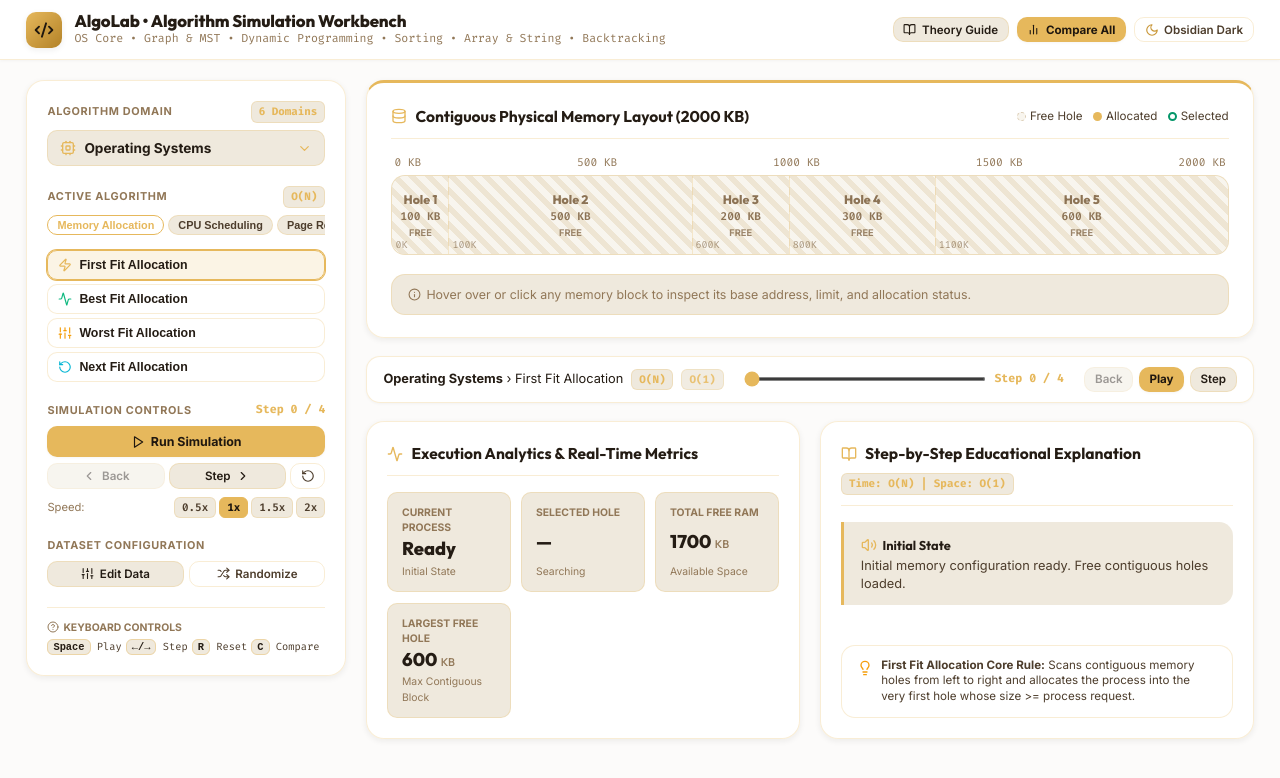
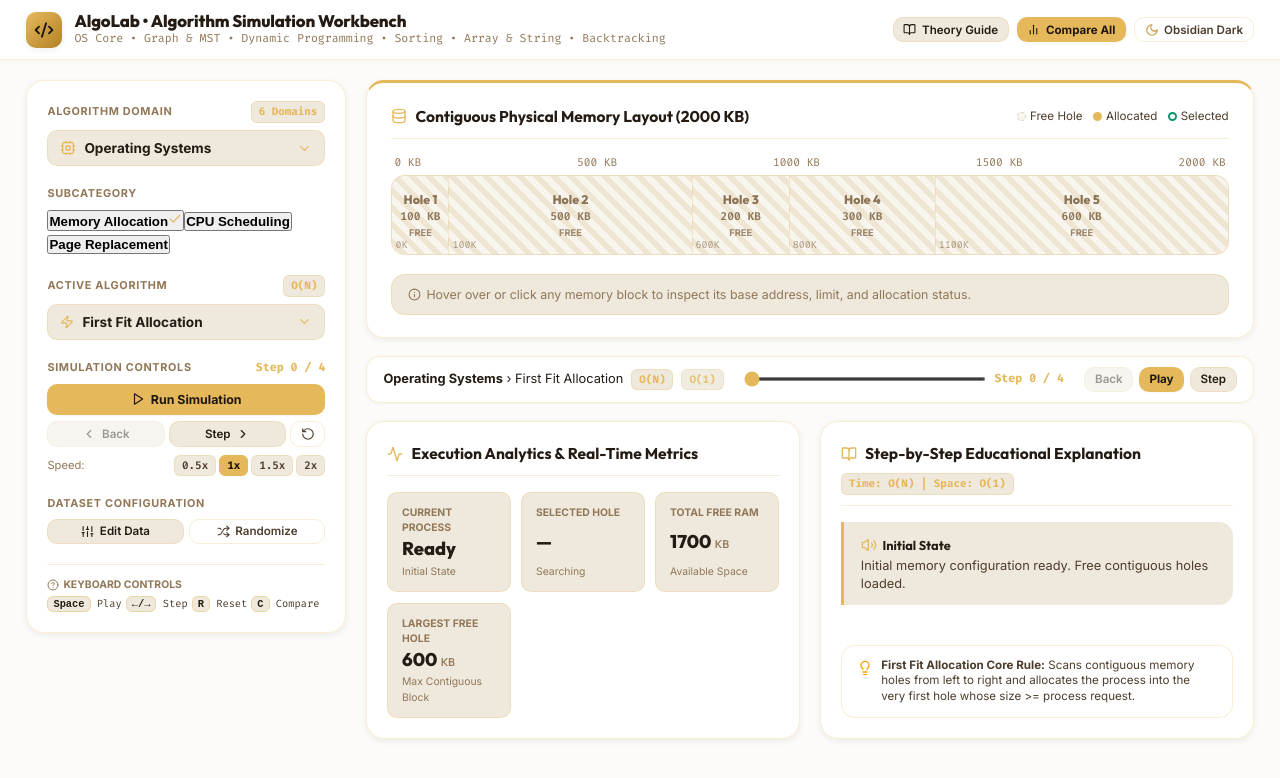
Before and after one commit to Sami7ma/redesigned-potato, a React (Vite) app: page / in a window 1280 px wide. Shown: the top 778 px of the page. Built offline with nearby package versions, Linux system fonts and the light colour scheme.

Commit message:
feat(ui): display subcategories as visible vertical stack and algorithms in clean dropdown

```diff
--- a/src/components/Sidebar.jsx
+++ b/src/components/Sidebar.jsx
@@ -98,7 +98,10 @@ export default function Sidebar({
   isOpenOnMobile = false
 }) {
   const [isDomainDropdownOpen, setIsDomainDropdownOpen] = useState(false);
+  const [isAlgoDropdownOpen, setIsAlgoDropdownOpen] = useState(false);
+
   const domainDropdownRef = useRef(null);
+  const algoDropdownRef = useRef(null);
 
   const currentCatObj = CATEGORIES[selectedCategory] || CATEGORIES.OS;
   const currentAlgoObj = ALGORITHMS_REGISTRY[selectedAlgo] || ALGORITHMS_REGISTRY['first-fit'];
@@ -107,11 +110,14 @@ export default function Sidebar({
   const subcategories = currentCatObj.subcategories || [];
   const activeSubcategory = subcategories.find(s => s.algos.includes(selectedAlgo)) || subcategories[0] || { algos: [] };
 
-  // Close domain dropdown on click outside
+  // Close dropdowns on click outside
   useEffect(() => {
     const handleClickOutside = (e) => {
       if (domainDropdownRef.current && !domainDropdownRef.current.contains(e.target)) {
         setIsDomainDropdownOpen(false);
+      }
+      if (algoDropdownRef.current && !algoDropdownRef.current.contains(e.target)) {
+        setIsAlgoDropdownOpen(false);
       }
     };
     document.addEventListener('mousedown', handleClickOutside);
@@ -130,7 +136,10 @@ export default function Sidebar({
         <button
           type="button"
           className="custom-select-trigger"
-          onClick={() => setIsDomainDropdownOpen(!isDomainDropdownOpen)}
+          onClick={() => {
+            setIsDomainDropdownOpen(!isDomainDropdownOpen);
+            setIsAlgoDropdownOpen(false);
+          }}
           disabled={isRunning}
         >
           <div style={{ display: 'flex', alignItems: 'center', gap: '8px', minWidth: 0 }}>
@@ -142,7 +151,7 @@ export default function Sidebar({
           <ChevronDown size={15} color="var(--primary)" style={{ transform: isDomainDropdownOpen ? 'rotate(180deg)' : 'none', transition: 'transform 0.15s ease' }} />
         </button>
 
-        {/* Dropdown Menu Popover */}
+        {/* Domain Dropdown Menu Popover */}
         {isDomainDropdownOpen && (
           <div className="custom-select-menu">
             {Object.entries(CATEGORIES).map(([key, cat]) => {
@@ -169,34 +178,59 @@ export default function Sidebar({
         )}
       </div>
 
-      {/* 2. Subcategory Tabs & All Algorithms Listed Downwards Directly */}
+      {/* 2. Subcategory (RED PART: Visible Outside Without Scrolling) */}
+      {subcategories.length > 1 && (
         <div className="sidebar-section">
+          <label className="sidebar-label">Subcategory</label>
+          <div className="subcategory-vertical-stack">
+            {subcategories.map(sub => {
+              const isSubActive = activeSubcategory.id === sub.id;
+              return (
+                <button
+                  key={sub.id}
+                  type="button"
+                  className={`subcategory-stack-btn ${isSubActive ? 'active' : ''}`}
+                  onClick={() => onSelectAlgo(sub.defaultAlgo)}
+                  disabled={isRunning}
+                >
+                  <span style={{ fontWeight: isSubActive ? 800 : 600 }}>{sub.name}</span>
+                  {isSubActive && <Check size={14} color="var(--primary)" />}
+                </button>
+              );
+            })}
+          </div>
+        </div>
+      )}
+
+      {/* 3. Active Algorithm (GREEN PART: Clean Dropdown Menu) */}
+      <div className="sidebar-section" ref={algoDropdownRef} style={{ position: 'relative' }}>
         <div className="sidebar-header-row">
           <label className="sidebar-label">Active Algorithm</label>
           <span className="complexity-badge">{currentAlgoObj.timeComplexity}</span>
         </div>
 
-        {/* Subcategory tabs if domain has multiple subcategories */}
-        {subcategories.length > 1 && (
-          <div className="subcat-tab-row" style={{ marginBottom: '6px' }}>
-            {subcategories.map(sub => {
-              const isSubActive = activeSubcategory.id === sub.id;
-              return (
+        {/* Algorithm Dropdown Trigger */}
         <button
-                  key={sub.id}
-                  className={`subcat-pill ${isSubActive ? 'active' : ''}`}
-                  onClick={() => onSelectAlgo(sub.defaultAlgo)}
+          type="button"
+          className="custom-select-trigger"
+          onClick={() => {
+            setIsAlgoDropdownOpen(!isAlgoDropdownOpen);
+            setIsDomainDropdownOpen(false);
+          }}
           disabled={isRunning}
         >
-                  {sub.name}
+          <div style={{ display: 'flex', alignItems: 'center', gap: '8px', minWidth: 0 }}>
+            {ALGO_ICON_MAP[selectedAlgo]}
+            <span style={{ fontWeight: 700, fontSize: '0.85rem', color: 'var(--text-primary)', whiteSpace: 'nowrap', overflow: 'hidden', textOverflow: 'ellipsis' }}>
+              {currentAlgoObj.name}
+            </span>
+          </div>
+          <ChevronDown size={15} color="var(--primary)" style={{ transform: isAlgoDropdownOpen ? 'rotate(180deg)' : 'none', transition: 'transform 0.15s ease' }} />
         </button>
-              );
-            })}
-          </div>
-        )}
 
-        {/* All Algorithms Listed Downwards Directly (Always Visible!) */}
-        <div className="compact-algo-grid">
+        {/* Algorithm Dropdown Menu Popover */}
+        {isAlgoDropdownOpen && (
+          <div className="custom-select-menu">
             {activeSubcategory.algos.map((algoId) => {
               const algo = ALGORITHMS_REGISTRY[algoId];
               if (!algo) return null;
@@ -206,21 +240,28 @@ export default function Sidebar({
                 <button
                   key={algo.id}
                   type="button"
-                className={`compact-algo-btn ${isSelected ? 'active' : ''}`}
-                onClick={() => onSelectAlgo(algo.id)}
-                disabled={isRunning}
+                  className={`custom-select-item ${isSelected ? 'active' : ''}`}
+                  onClick={() => {
+                    onSelectAlgo(algo.id);
+                    setIsAlgoDropdownOpen(false);
+                  }}
                 >
-                <div className="compact-algo-title">
+                  <div style={{ display: 'flex', alignItems: 'center', gap: '8px' }}>
                     {ALGO_ICON_MAP[algo.id]}
-                  <span>{algo.name}</span>
+                    <span style={{ fontWeight: isSelected ? 800 : 600 }}>{algo.name}</span>
+                  </div>
+                  <div style={{ display: 'flex', alignItems: 'center', gap: '6px' }}>
+                    <span style={{ fontSize: '0.65rem', fontFamily: 'var(--font-mono)', color: 'var(--text-muted)' }}>{algo.timeComplexity}</span>
+                    {isSelected && <Check size={14} color="var(--primary)" />}
                   </div>
                 </button>
               );
             })}
           </div>
+        )}
       </div>
 
-      {/* 3. Playback Controls Toolbar */}
+      {/* 4. Playback Controls Toolbar */}
       <div className="sidebar-section controls-section">
         <div className="sidebar-header-row">
           <label className="sidebar-label">Simulation Controls</label>
@@ -289,7 +330,7 @@ export default function Sidebar({
         </div>
       </div>
 
-      {/* 4. Dataset Configuration Actions */}
+      {/* 5. Dataset Configuration Actions */}
       <div className="sidebar-section">
         <label className="sidebar-label">Dataset Configuration</label>
         <div className="dataset-actions-row">
@@ -312,7 +353,7 @@ export default function Sidebar({
         </div>
       </div>
 
-      {/* 5. Keyboard Shortcuts Strip */}
+      {/* 6. Keyboard Shortcuts Strip */}
       <div className="sidebar-shortcuts-strip">
         <div className="shortcuts-label">
           <HelpCircle size={12} /> Keyboard Controls
```
Lines whose indentation alone changed are shown as unchanged.
